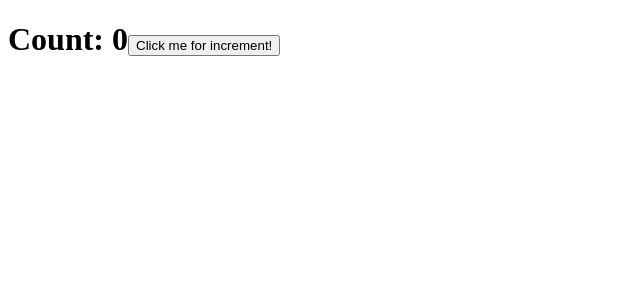
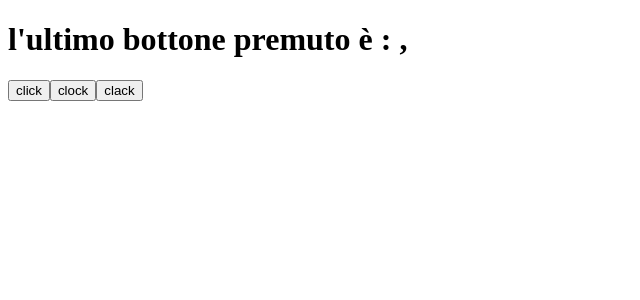
Before and after one commit to Roberta2017/ex-react, a React (Create React App) app in the folder my-app/: page / in a window 1280 px wide. Shown: the top 300 px of the page, without its empty margins (0-640 px from the left). Built offline with nearby package versions, Linux system fonts and the light colour scheme.

Commit message:
esercizio 03 events

```diff
--- a/my-app/src/App.js
+++ b/my-app/src/App.js
@@ -1,10 +1,12 @@
 import React from 'react';
-import {Counter} from './Counter'
+
+import {TrackCounter} from './TrackCounter'
 
 function App() {
   return (
     <div className="App">
-      <Counter/>
+
+      <TrackCounter/>
     </div>
   );
 }
--- /dev/null
+++ b/my-app/src/TrackCounter.js
@@ -0,0 +1,32 @@
+import React from "react";
+
+
+export class TrackCounter extends React.Component {
+
+    state = {
+        name: ' ,',
+    }
+    handleCounterIncrement = ((event)=>{
+        console.log(event)
+        this.setState ((state)=>{
+            return{
+                name: state.name = event.target.name
+            }
+        })
+    })
+
+
+
+
+        render(){
+            return (
+                <div>
+                    <h1>l'ultimo bottone premuto è :{this.state.name}</h1>
+                    <button name="click" onClick={this.handleCounterIncrement}>click</button>
+                    <button name="clock" onClick={this.handleCounterIncrement}>clock</button>
+                    <button name="clack" onClick={this.handleCounterIncrement}>clack</button>
+                </div>
+            )
+        }
+
+    }
```
